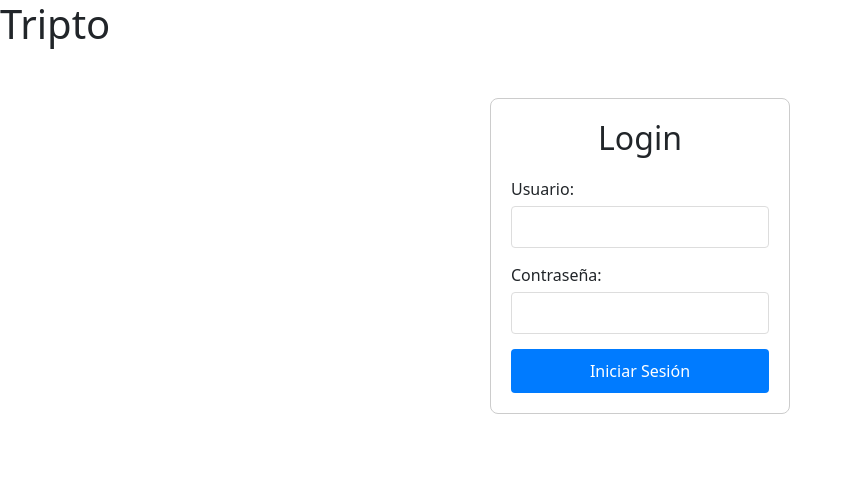
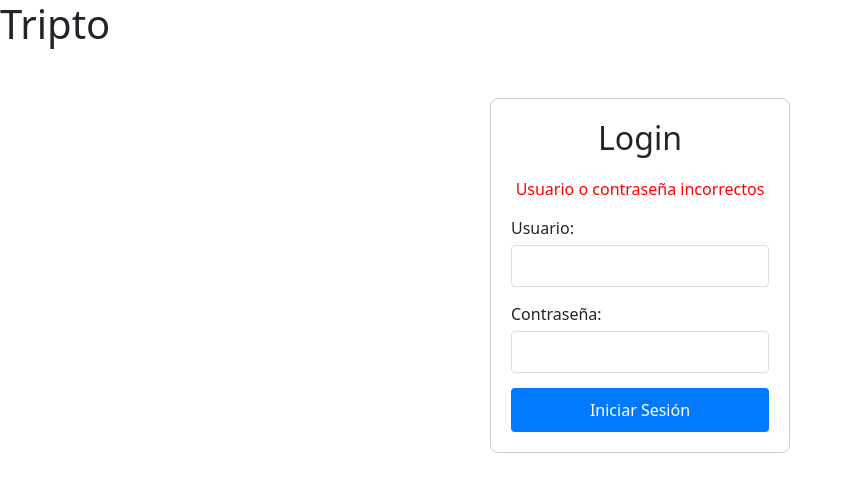
Before and after one commit to JulianOjea/triptolemus_web_admin, an Angular app in the folder triptolemus-web-admin/: page /login in a window 1280 px wide. Both pictures are taken after a click on the button "Iniciar Sesión". Shown: the top 492 px of the page, without its empty margins (0-853 px from the left). Built offline with nearby package versions, Linux system fonts and the light colour scheme; no server answers.

Commit message:
Add login error message to user

```diff
--- a/triptolemus-web-admin/src/app/login/login.component.html
+++ b/triptolemus-web-admin/src/app/login/login.component.html
@@ -1,5 +1,9 @@
 <div style="max-width: 300px; margin: 50px auto; padding: 20px; border: 1px solid #ccc; border-radius: 8px;">
     <h2 style="text-align: center; margin-bottom: 20px;">Login</h2>
+
+    <div *ngIf="loginError" style="color: red; text-align: center; margin-bottom: 15px;">
+      {{ loginError }}
+    </div>
 
     <div style="margin-bottom: 15px;">
       <label style="display: block; margin-bottom: 5px;">Usuario:</label>
--- a/triptolemus-web-admin/src/app/login/login.component.ts
+++ b/triptolemus-web-admin/src/app/login/login.component.ts
@@ -14,14 +14,14 @@ export class LoginComponent {
   username: string = '';
   password: string = '';
   loading: boolean = false;
-  error: string = '';
+  loginError: string = '';
   success: boolean = false;
 
   constructor(private authService: AuthService) {}
 
   async onLogin() {
     this.loading = true;
-    this.error = '';
+    this.loginError = '';
     this.success = false;
 
     try {
@@ -29,11 +29,9 @@ export class LoginComponent {
       await this.authService.login(this.username, this.password);
       this.loading = false;
       this.success = true;
-      console.log('Login exitoso');
     } catch (err) {
       this.loading = false;
-      this.error = 'Usuario o contraseña incorrectos';
-      console.error('Error en el login:', err);
+      this.loginError = 'Usuario o contraseña incorrectos';
     }
   }
 
--- a/triptolemus-web-admin/src/app/services/auth.service.ts
+++ b/triptolemus-web-admin/src/app/services/auth.service.ts
@@ -22,7 +22,7 @@ export class AuthService {
 
       this.router.navigate(['question']);
     } catch (error) {
-      console.error('Error al iniciar sesión', error);
+      throw new Error('Usuario o contraseña incorrectos');
     }
   }
 
```
